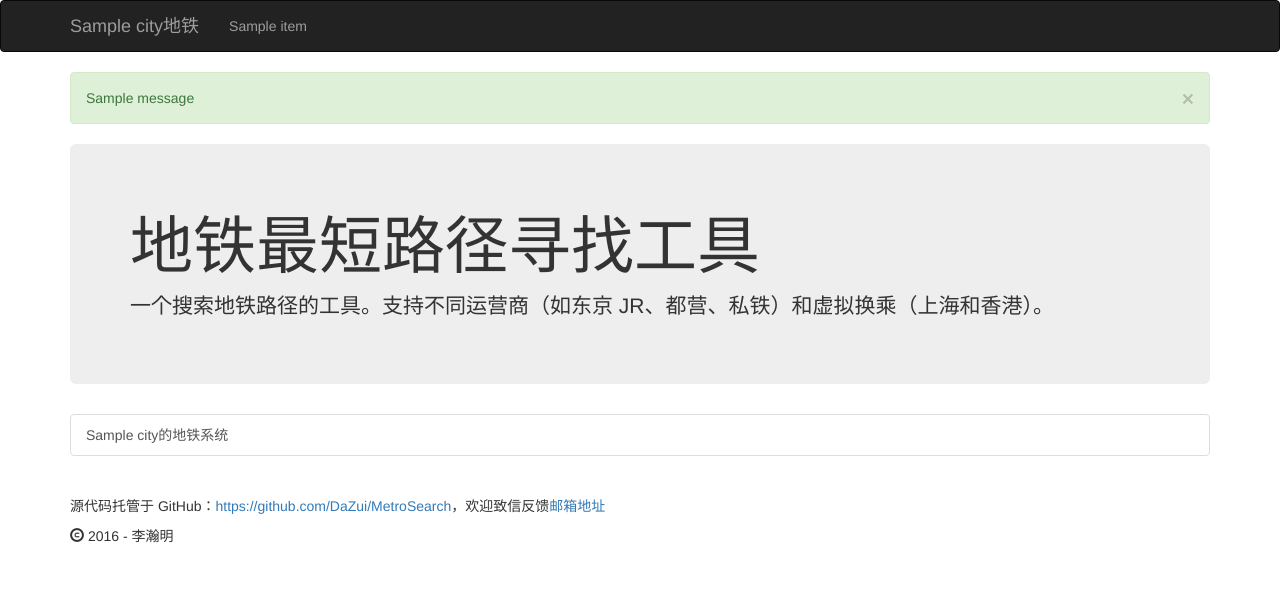
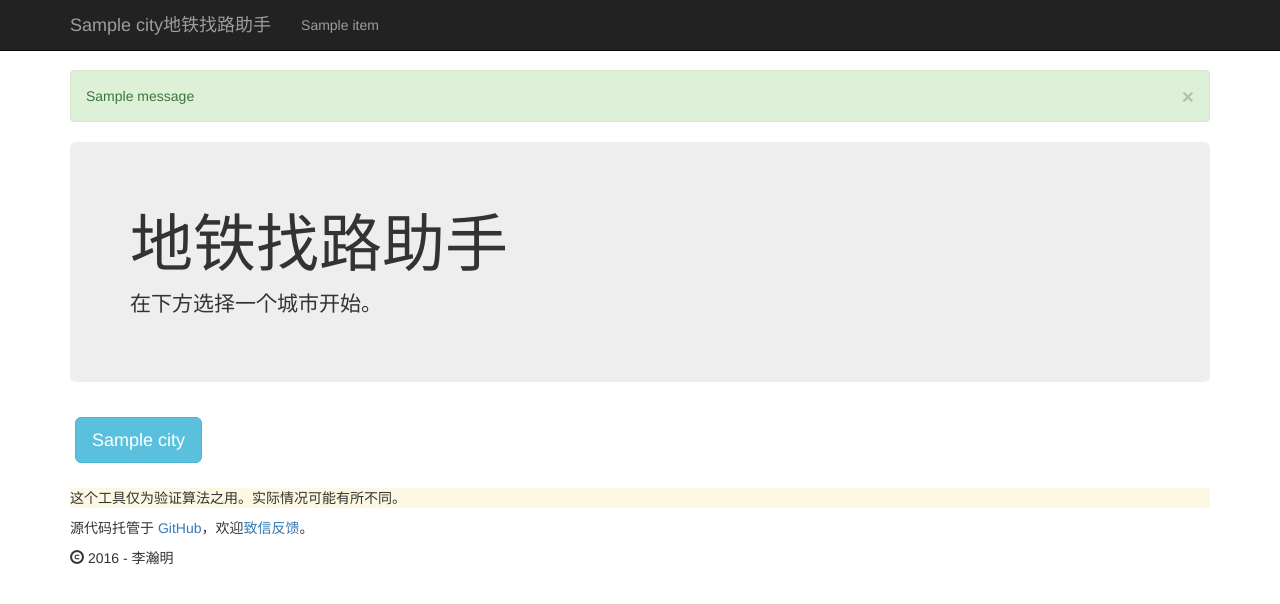
Before and after one commit to vontio/MetroSearch, a Python web app: template MetroRouteFinder/templates/index.html in a window 1280 px wide. Shown: the top 604 px of the page. Run offline with Jinja, Linux system fonts and the light colour scheme; the template is opened without the code that fills it: most values are stand-ins (such as "Sample title", 1, 10 or a date in 2020); one stand-in notice (Sample message) is shown; some libraries are stand-ins or nearby versions.

Commit message:
A Homepage

```diff
--- a/MetroRouteFinder/static/stylesheets/site.css
+++ b/MetroRouteFinder/static/stylesheets/site.css
@@ -1 +1,5 @@
-.body-content{padding-left:15px;padding-right:15px}.field-validation-error{color:#b94a48}.field-validation-valid{display:none}input.input-validation-error{border:1px solid #b94a48}input[type="checkbox"].input-validation-error{border:0 none}.validation-summary-errors{color:#b94a48}.validation-summary-valid{display:none}.entries{list-style:none;margin:0;padding:0}.entries li{margin:1em}.LineName{color:white; background-color:black;}.direction{font-weight:bold;}.routetype{class: label label-default;}
+body {padding-top: 70px;}
+.LineName{color:white; background-color:black;}
+.direction{font-weight:bold;}
+.routetype{class: label label-default;}
+a.CityList{margin:5px;}
--- a/MetroRouteFinder/templates/index.html
+++ b/MetroRouteFinder/templates/index.html
@@ -1 +1 @@
-{%extends "layout.html"%}{%block page_content%}<div class="jumbotron"><h1>地铁最短路径寻找工具</h1><p>一个搜索地铁路径的工具。支持不同运营商（如东京 JR、都营、私铁）和虚拟换乘（上海和香港）。</p></div><div class="list-group">{%for city in Cities%}<a href="{{url_for('City',City=city)}}" class="list-group-item">{{city}}的地铁系统</a>{%endfor%}</div>{%endblock%}
+{%extends "layout.html"%}{%block page_content%}<div class="jumbotron"><h1>地铁找路助手</h1><p>在下方选择一个城市开始。</p></div><nav>{%for City in Cities%}<a class="btn btn-info btn-lg CityList" href="{{url_for('City',City=City)}}">{{City}}</a>{%endfor%}</nav>{%endblock%}
--- a/MetroRouteFinder/templates/layout.html
+++ b/MetroRouteFinder/templates/layout.html
@@ -1 +1 @@
-{% extends "bootstrap/base.html" %}{% block metas %}{{ super() }}<meta http-equiv="Content-Type" content="text/html; charset=utf-8" /><meta name="mobile-web-app-capable" content="yes" /><meta name="apple-mobile-web-app-capable" content="yes" />{% endblock %}{% block title %}{% block subtitle %}{% endblock %}地铁{% endblock %}{% block styles %}{{super()}}<link rel="shortcut icon" href="https://lihanming.me/static/favicon.ico" type="image/x-icon" /><link rel="icon" href="https://lihanming.me/static/favicon.ico" type="image/x-icon" /><link rel="stylesheet" type="text/css" href="{{ url_for('static', filename='stylesheets/site.css') }}" />{% endblock %}{% block navbar %}{% include 'navbar.html' %}{% endblock %}{% block content %}<div class="container">{% for category, message in get_flashed_messages(with_categories=true) %}<div class="alert alert-{{ category }}"><button type="button" class="close" data-dismiss="alert">&times;</button>{{ message }}</div>{% endfor %}{% block page_content %}{% endblock %}<footer><br><p>源代码托管于 GitHub：<a href="https://github.com/DaZui/MetroSearch">https://github.com/DaZui/MetroSearch</a>，欢迎致信反馈<a href="mailto://jason@lihanming.me">邮箱地址</a><p><p><span class="glyphicon glyphicon-copyright-mark"></span> {{ moment().format('YYYY') }} - 李瀚明</p></footer></div>{% endblock %}{% block scripts %}{{ super() }}{{ moment.include_moment() }}{{ moment.lang('zh-CN') }}{% endblock %}
+{% extends "bootstrap/base.html" %}{% block metas %}{{ super() }}<meta http-equiv="Content-Type" content="text/html; charset=utf-8" /><meta name="mobile-web-app-capable" content="yes" /><meta name="apple-mobile-web-app-capable" content="yes" />{% endblock %}{% block title %}{% block subtitle %}{% endblock %}地铁找路助手{% endblock %}{% block styles %}{{super()}}<link rel="shortcut icon" href="https://lihanming.me/static/favicon.ico" type="image/x-icon" /><link rel="icon" href="https://lihanming.me/static/favicon.ico" type="image/x-icon" /><link rel="stylesheet" type="text/css" href="{{ url_for('static', filename='stylesheets/site.css') }}" />{% endblock %}{% block navbar %}{% include 'navbar.html' %}{% endblock %}{% block content %}<div class="container">{% for category, message in get_flashed_messages(with_categories=true) %}<div class="alert alert-{{ category }}"><button type="button" class="close" data-dismiss="alert">&times;</button>{{ message }}</div>{% endfor %}{% block page_content %}{% endblock %}<footer><br><p class="bg-warning">这个工具仅为验证算法之用。实际情况可能有所不同。</p><p>源代码托管于 <a href="https://github.com/DaZui/MetroSearch">GitHub</a>，欢迎<a href="mailto://jason@lihanming.me">致信反馈</a>。<p><p><span class="glyphicon glyphicon-copyright-mark"></span> {{ moment().format('YYYY') }} - 李瀚明</p></footer></div>{% endblock %}{% block scripts %}{{ super() }}{{ moment.include_moment() }}{{ moment.lang('zh-CN') }}{% endblock %}
--- a/MetroRouteFinder/templates/navbar.html
+++ b/MetroRouteFinder/templates/navbar.html
@@ -1 +1 @@
-<div class="navbar navbar-inverse" role="navigation"><div class="container"><div class="navbar-header"><button type="button" class="navbar-toggle" data-toggle="collapse" data-target=".navbar-collapse"><span class="sr-only">切换导航</span><span class="icon-bar"></span><span class="icon-bar"></span><span class="icon-bar"></span></button><a href="{{ url_for('index') }}" class="navbar-brand">{{ City }}地铁</a></div><div class="navbar-collapse collapse"><ul class="nav navbar-nav">{% for item in lista %}<li><a href="{{ url_for('City', City=item) }}">{{item}}</a></li>{% endfor %}</ul></div></div></div>
+<nav class="navbar navbar-inverse navbar-fixed-top" role="navigation"><div class="container"><div class="navbar-header"><button type="button" class="navbar-toggle" data-toggle="collapse" data-target=".navbar-collapse"><span class="sr-only">切换导航</span><span class="icon-bar"></span><span class="icon-bar"></span><span class="icon-bar"></span></button><a href="{{ url_for('index') }}" class="navbar-brand">{{City}}地铁找路助手</a></div><div class="navbar-collapse collapse"><ul class="nav navbar-nav">{% for item in lista %}<li><a href="{{url_for('City', City=item)}}">{{item}}</a></li>{% endfor %}</ul></div></div></nav>
```
